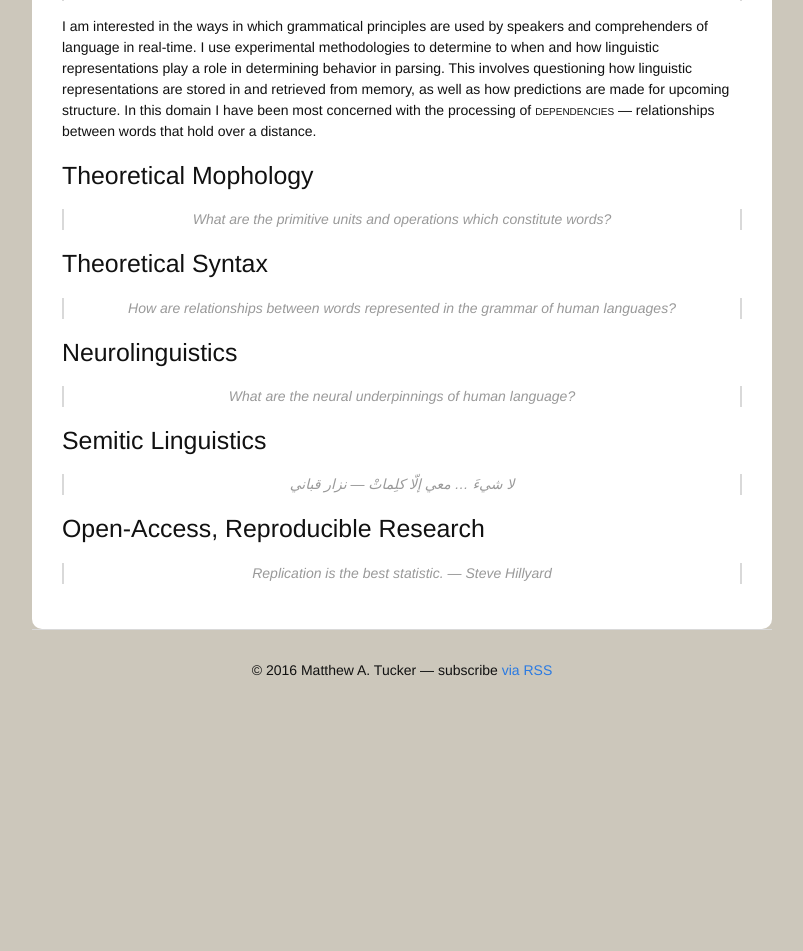
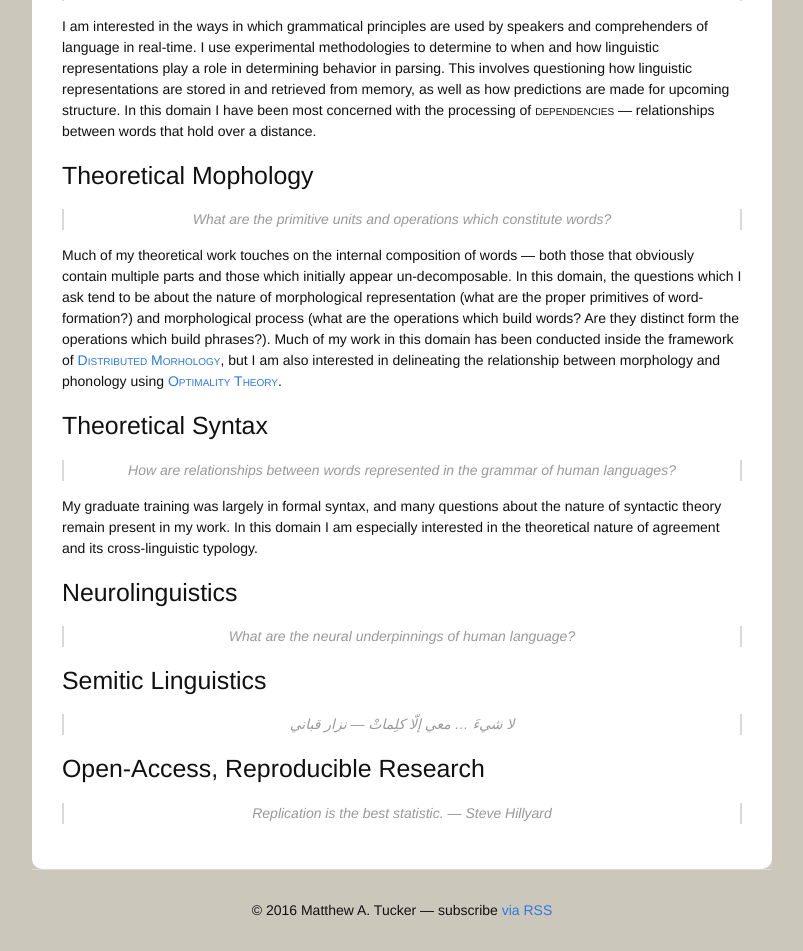
Before and after one commit to matthew-tucker/matthew-tucker.github.io, a Jekyll site: the page built from research/index.md, in a window 1280 px wide. Shown: the part 517-1468 px from the top of the page, without its empty margins (238-1041 px from the left). Built offline with Jekyll 4.4.1, drawn with Linux system fonts in a browser that asks for light colours; before the commit the page ends 1243 px from its top, so only the background shows below that.

Commit message:
more research interests

```diff
--- a/js/mt_jquery.js
+++ b/js/mt_jquery.js
@@ -76,5 +76,5 @@ $(document).ready(function() {
 
 	// make sure links in the pubs list open in a new window/tab so that
 	// pdf/external requests don't direct the user away from the website
-	$("ul.pubs-list a").attr("target","_blank");
+	$("a").attr("target","_blank");
 });
--- a/research/index.md
+++ b/research/index.md
@@ -15,12 +15,13 @@ I am interested in the ways in which grammatical principles are used by speakers
 
 > What are the primitive units and operations which constitute words?
 
-
-
+Much of my theoretical work touches on the internal composition of words &mdash; both those that obviously contain multiple parts and those which initially appear un-decomposable. In this domain, the questions which I ask tend to be about the nature of morphological representation (what are the proper primitives of word-formation?) and morphological process (what are the operations which build words? Are they distinct form the operations which build phrases?). Much of my work in this domain has been conducted inside the framework of [<span class="construct">Distributed Morhology</span>](https://en.wikipedia.org/wiki/Distributed_morphology), but I am also interested in delineating the relationship between morphology and phonology using [<span class="construct">Optimality Theory</span>](https://en.wikipedia.org/wiki/Optimality_theory).
 
 ## Theoretical Syntax
 
 > How are relationships between words represented in the grammar of human languages?
+
+My graduate training was largely in formal syntax, and many questions about the nature of syntactic theory remain present in my work. In this domain I am especially interested in the theoretical nature of agreement and its cross-linguistic typology.
 
 
 ## Neurolinguistics
```
